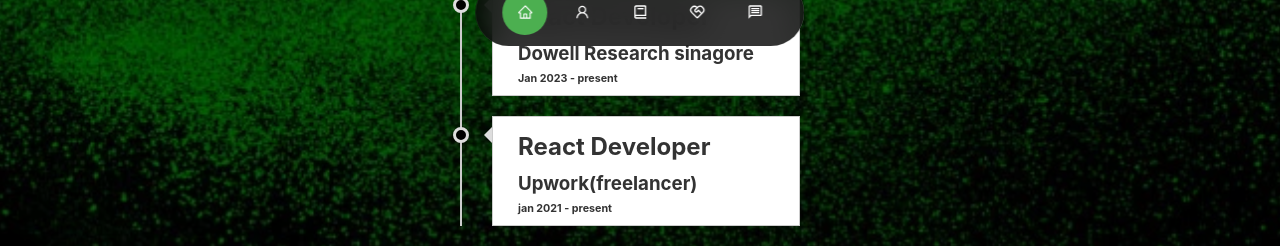
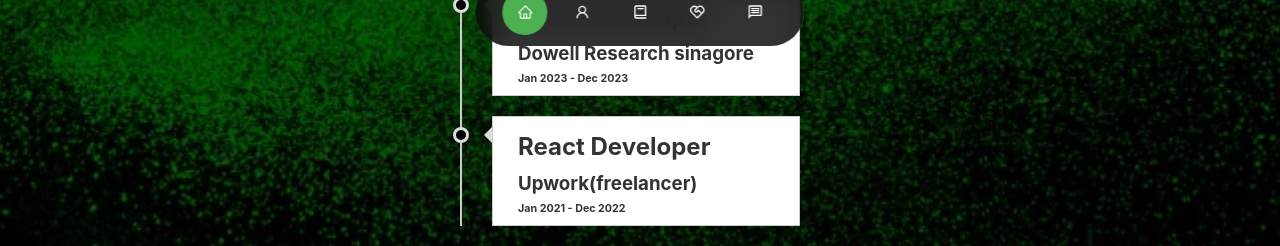
Before and after one commit to odinakazy/My-portfolio, a React (Create React App) app: page /about in a window 1280 px wide. Shown: the part 706-952 px from the top of the page. Built offline with nearby package versions, Linux system fonts and the light colour scheme.

Commit message:
changes on the about component

```diff
--- a/src/components/About.js
+++ b/src/components/About.js
@@ -67,12 +67,12 @@ function About() {
         <div className={classes.timeline__wrapper}>
           <h2>React Developer</h2>
           <h3>Dowell Research sinagore</h3>
-          <h6>Jan 2023 - present</h6>
+          <h6>Jan 2023 - Dec 2023</h6>
         </div>
         <div className={classes.timeline__wrapper}>
           <h2>React Developer</h2>
           <h3>Upwork(freelancer)</h3>
-          <h6>jan 2021 - present</h6>
+          <h6>Jan 2021 - Dec 2022</h6>
         </div>
       </div>
     </section>
```
